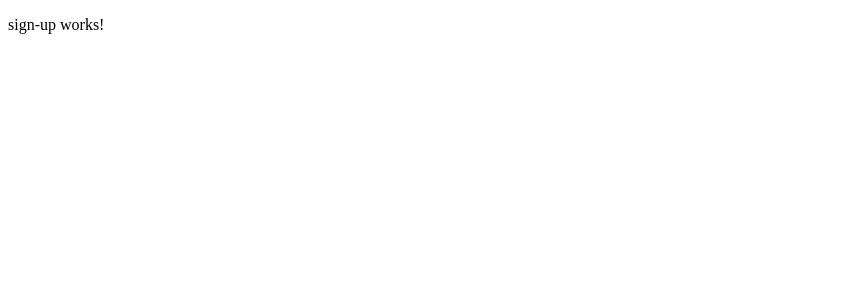
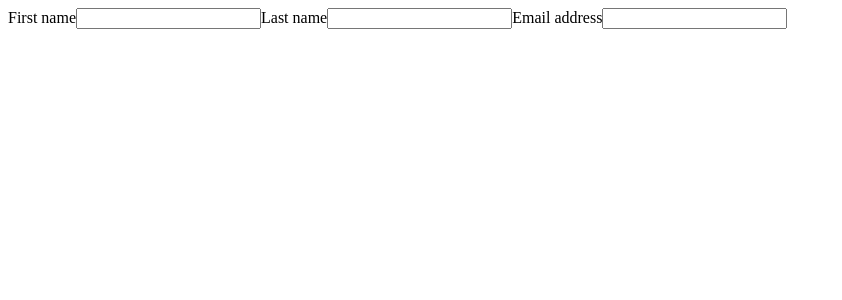
Before and after one commit to annieol/annie-baines-uie-signup-form, an Angular app: page / in a window 1280 px wide. Shown: the top 300 px of the page, without its empty margins (0-842 px from the left). Built offline with nearby package versions, Linux system fonts and the light colour scheme.

Commit message:
feat: display sign up form fields

```diff
--- a/src/app/sign-up/sign-up.html
+++ b/src/app/sign-up/sign-up.html
@@ -1 +1,13 @@
-<p>sign-up works!</p>
+<form [formRoot]="signUpForm">
+  @for (fieldConfig of signUpFields; track fieldConfig.name) {
+    @let fieldName = fieldConfig.name;
+
+    <label [for]="fieldName">{{ fieldConfig.label }}</label>
+    <input
+      [formField]="signUpForm[fieldName]"
+      [id]="fieldName"
+      [type]="fieldConfig.type"
+      [autocomplete]="fieldConfig.autocomplete"
+    />
+  }
+</form>
--- a/src/app/sign-up/sign-up.ts
+++ b/src/app/sign-up/sign-up.ts
@@ -1,15 +1,17 @@
 import { Component, signal } from '@angular/core';
 import { SignUpModel } from './sign-up.model';
-import { email, form, required } from '@angular/forms/signals';
+import { email, form, FormField, FormRoot, required } from '@angular/forms/signals';
+import { SignUpFields } from './sign-up.config';
 
 @Component({
-  imports: [],
+  imports: [FormField, FormRoot],
   selector: 'app-sign-up',
   styleUrl: './sign-up.scss',
   templateUrl: './sign-up.html',
 })
 export class SignUp {
   signUpModel = signal<SignUpModel>({ firstName: '', lastName: '', emailAddress: '' });
+  signUpFields = SignUpFields;
 
   signUpForm = form(this.signUpModel, (path) => {
     required(path.firstName, { message: 'Enter your first name' });
```
